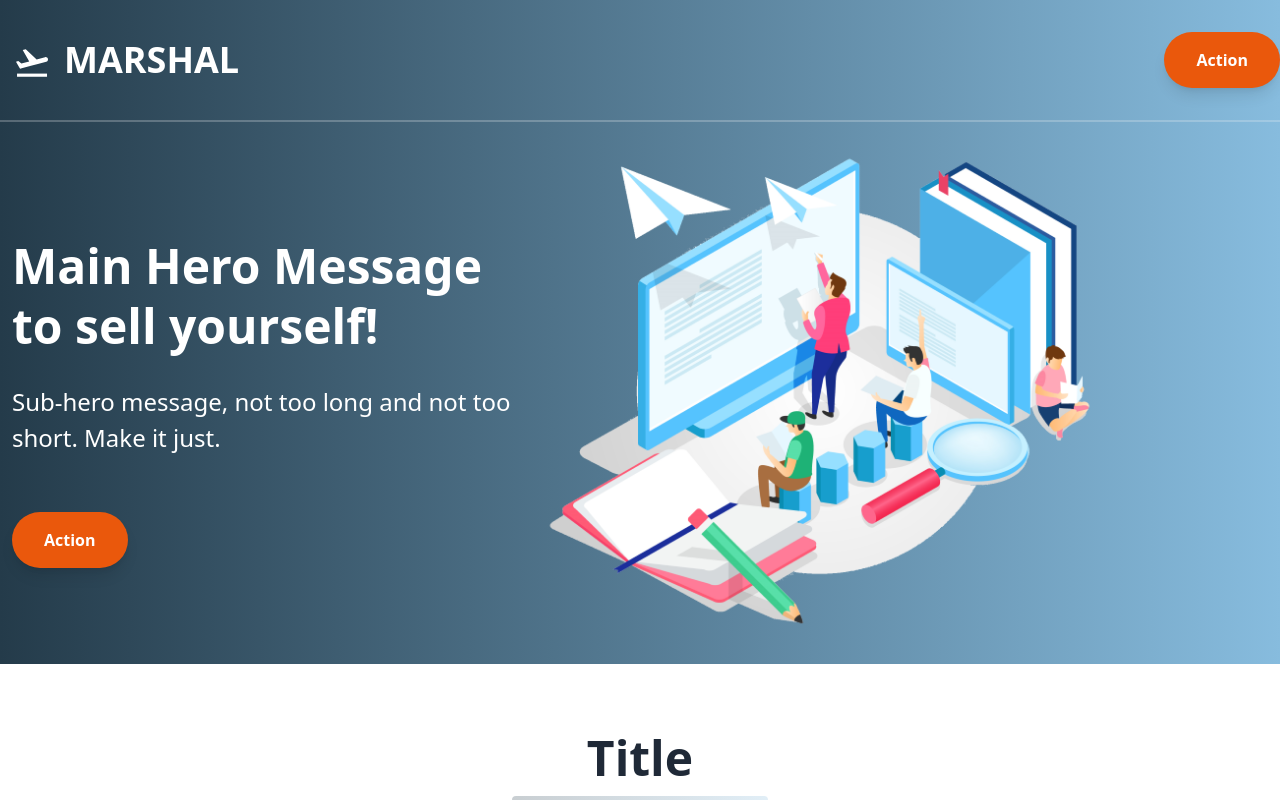
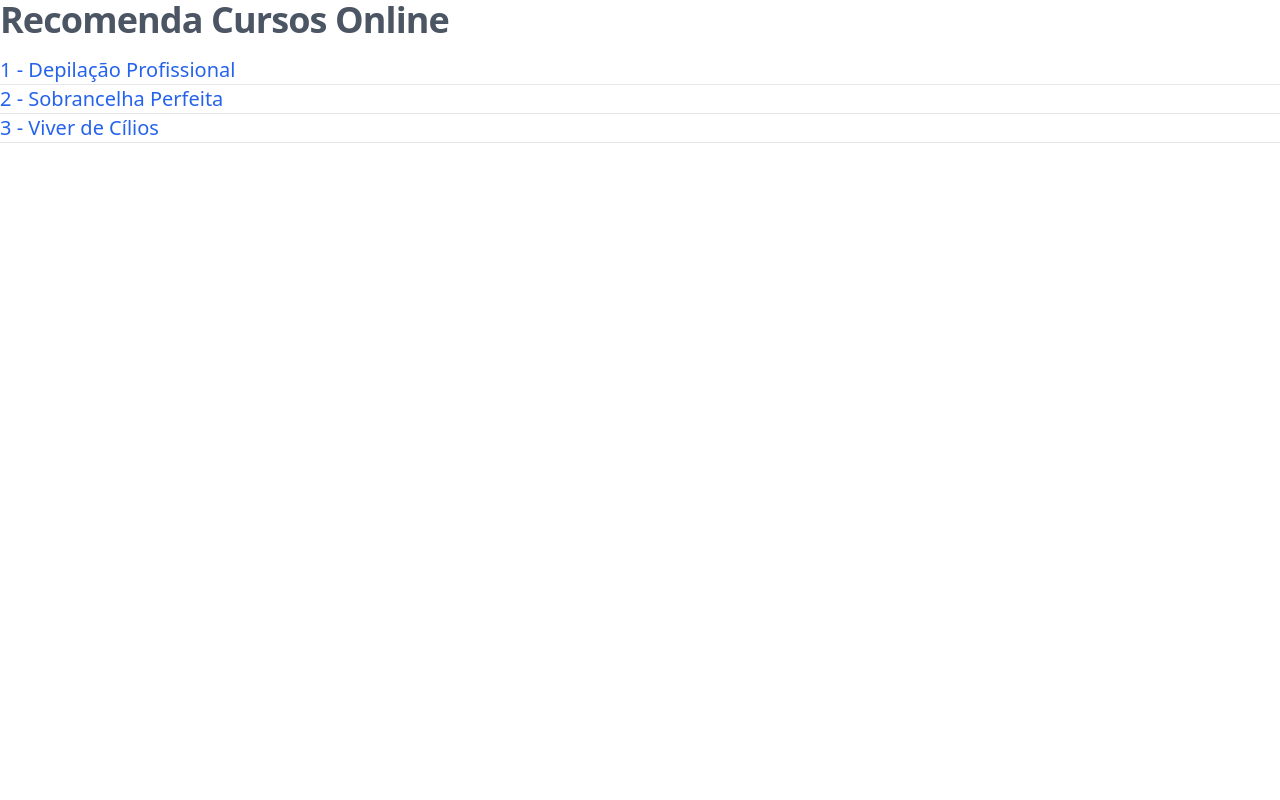
Before and after one commit to marshalmori/venda-cursos-online, a React app: page / in a window 1280 px wide. Shown: the top 800 px of the page. Built offline with nearby package versions, Linux system fonts and the light colour scheme; the HTML template or start-up script is replaced by a standard one.

Commit message:
Cria rotas da aplicação com React Router Dom 6

```diff
--- a/package.json
+++ b/package.json
@@ -11,7 +11,8 @@
   },
   "dependencies": {
     "react": "^18.2.0",
-    "react-dom": "^18.2.0"
+    "react-dom": "^18.2.0",
+    "react-router-dom": "^6.21.1"
   },
   "devDependencies": {
     "@types/react": "^18.2.43",
--- a/src/App.jsx
+++ b/src/App.jsx
@@ -1,14 +1,25 @@
-import Headline from "./features/Headline";
-import Navbar from "./features/Navbar";
-import Section from "./features/Section";
+import { BrowserRouter, Route, Routes } from "react-router-dom";
+import DepilacaoProfissional from "./pages/DepilacaoProfissional";
+import SobrancelhaPerfeita from "./pages/SobrancelhaPerfeita";
+import ViverCilios from "./pages/ViverCilios";
+import Homepage from "./pages/Homepage";
+import PageNotFound from "./pages/PageNotFound";
 
 function App() {
   return (
-    <>
-      <Navbar />
-      <Headline />
-      <Section />
-    </>
+    <BrowserRouter>
+      <Routes>
+        <Route path="/" element={<Homepage />} />
+        <Route
+          path="depilacao-profissional"
+          element={<DepilacaoProfissional />}
+        />
+
+        <Route path="sobrancelha-perfeita" element={<SobrancelhaPerfeita />} />
+        <Route path="viver-cilios" element={<ViverCilios />} />
+        <Route path="*" element={<PageNotFound />} />
+      </Routes>
+    </BrowserRouter>
   );
 }
 
--- /dev/null
+++ b/src/pages/DepilacaoProfissional.jsx
@@ -0,0 +1,15 @@
+import Navbar from "../features/Navbar";
+import Section from "../features/Section";
+import Headline from "../features/Headline";
+
+const DepilacaoProfissional = () => {
+  return (
+    <>
+      <Navbar />
+      <Headline />
+      <Section />
+    </>
+  );
+};
+
+export default DepilacaoProfissional;
--- /dev/null
+++ b/src/pages/Homepage.jsx
@@ -0,0 +1,37 @@
+import { Link } from "react-router-dom";
+
+const Homepage = () => {
+  return (
+    <div>
+      <h1 className="mb-4 text-4xl font-extrabold leading-none tracking-tight text-gray-600 md:text-4xl lg:text-4xl dark:text-white">
+        Recomenda Cursos Online
+      </h1>
+      <Link
+        className="font-medium text-xl text-blue-600 dark:text-blue-500 hover:underline"
+        to="/depilacao-profissional"
+      >
+        1 - Depilação Profissional
+      </Link>
+      <br />
+      <hr />
+      <Link
+        className="font-medium text-xl text-blue-600 dark:text-blue-500 hover:underline"
+        to="/sobrancelha-perfeita"
+      >
+        2 - Sobrancelha Perfeita
+      </Link>
+      <br />
+      <hr />
+      <Link
+        className="font-medium text-xl text-blue-600 dark:text-blue-500 hover:underline"
+        to="/viver-cilios"
+      >
+        3 - Viver de Cílios
+      </Link>
+      <br />
+      <hr />
+    </div>
+  );
+};
+
+export default Homepage;
--- /dev/null
+++ b/src/pages/PageNotFound.jsx
@@ -0,0 +1,5 @@
+const PageNotFound = () => {
+  return <div>PageNotFound</div>;
+};
+
+export default PageNotFound;
--- /dev/null
+++ b/src/pages/SobrancelhaPerfeita.jsx
@@ -0,0 +1,15 @@
+import Navbar from "../features/Navbar";
+import Section from "../features/Section";
+import Headline from "../features/Headline";
+
+const SobrancelhaPerfeita = () => {
+  return (
+    <>
+      <Navbar />
+      <Headline />
+      <Section />
+    </>
+  );
+};
+
+export default SobrancelhaPerfeita;
--- /dev/null
+++ b/src/pages/ViverCilios.jsx
@@ -0,0 +1,15 @@
+import Navbar from "../features/Navbar";
+import Section from "../features/Section";
+import Headline from "../features/Headline";
+
+const ViverCilios = () => {
+  return (
+    <>
+      <Navbar />
+      <Headline />
+      <Section />
+    </>
+  );
+};
+
+export default ViverCilios;
```
Also changed, not shown: 1 other file (tests, documents, lock files or other folders).
